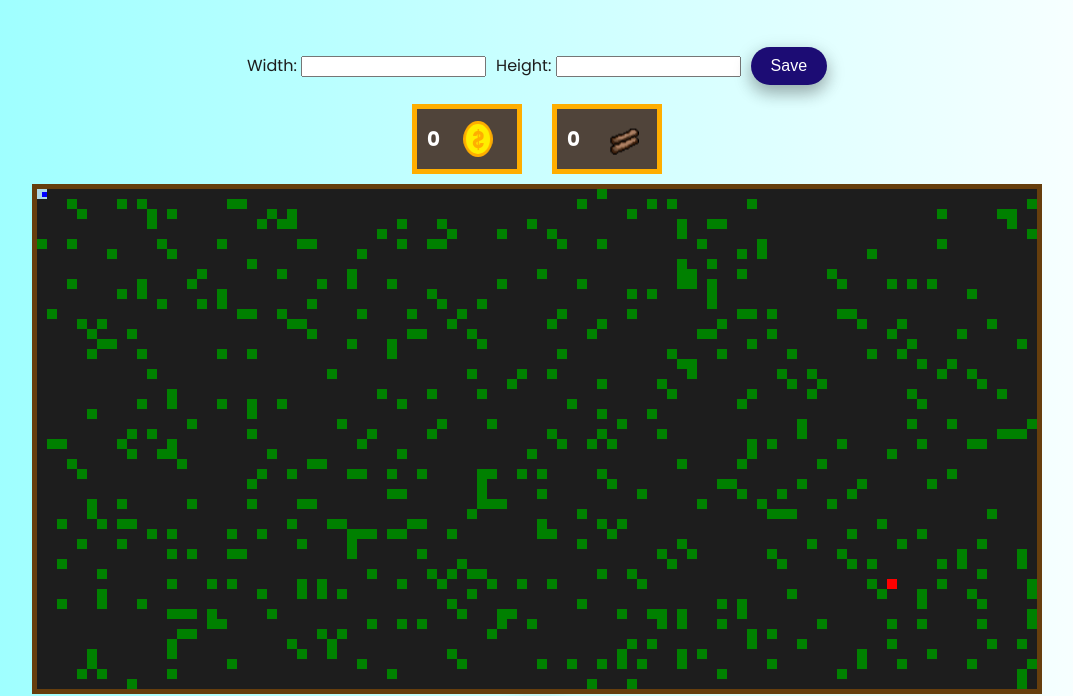
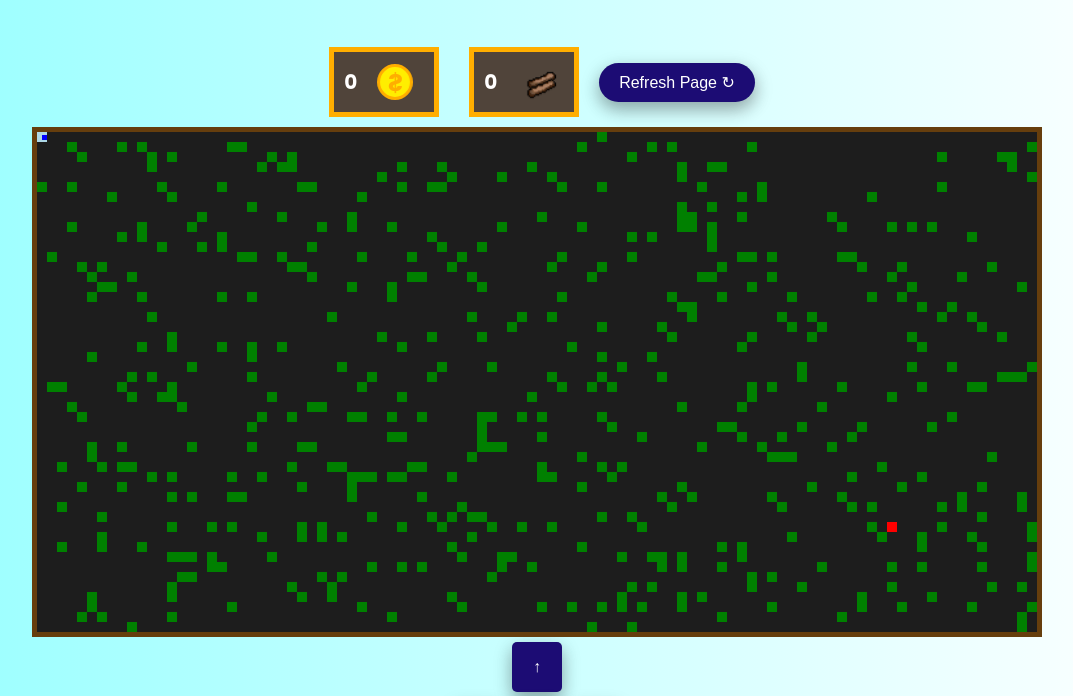
Before and after one commit to MarcoGomezGutierrez/Gatsby-Plantilla, a Gatsby site: page /game in a window 1280 px wide. Shown: the part 141-837 px from the top of the page, without its empty margins (103-1176 px from the left). Built offline with nearby package versions, Linux system fonts and the light colour scheme; Gatsby itself is replaced by a stand-in of ours.

Commit message:
El tablero se actualiza al refrescar la pagina

```diff
--- a/package.json
+++ b/package.json
@@ -17,6 +17,7 @@
   "dependencies": {
     "gatsby": "^4.19.2",
     "react": "^18.1.0",
-    "react-dom": "^18.1.0"
+    "react-dom": "^18.1.0",
+    "react-media": "^1.10.0"
   }
 }
--- a/src/pages/game.js
+++ b/src/pages/game.js
@@ -12,8 +12,18 @@ const GamePage = () => {
 
   const steps = 10;
 
-  const [gameWidth, setGameWidth] = useState(parseInt(1000));
-  const [gameHeight, setGameHeight] = useState(parseInt(500));
+  const [matches, setMatches] = useState(
+    window.matchMedia("(min-width: 1086px)").matches
+  )
+
+  useEffect(() => {
+    window
+    .matchMedia("(min-width: 1086px)")
+    .addEventListener('change', e => setMatches( e.matches ));
+  }, []);
+
+  const [gameWidth, setGameWidth] = useState(parseInt(matches ? 1000 : 500));
+  const [gameHeight, setGameHeight] = useState(parseInt(matches ? 500 : 500));
 
   const [x, setX] = useState(0);
   const [y, setY] = useState(0);
@@ -189,7 +199,7 @@ const GamePage = () => {
     setHeadY(headY);
   }
 
-  function save() {
+  /*function save() {
     var width = document.getElementById('1').value;
     var height = document.getElementById('2').value;
     setGameWidth(parseInt(width))
@@ -197,6 +207,10 @@ const GamePage = () => {
     setX(0)
     setY(0)
     console.log(`Width: ${gameWidth}, Height: ${gameHeight}`)
+  }*/
+
+  function refreshPage() {
+    window.location.reload(false);
   }
 
   const positionPlayer = {
@@ -233,11 +247,11 @@ const GamePage = () => {
   return (
     <main >
       <Header headerText="GAME"/>
-      <div className={style.navbar}>
+      {/*<div className={style.navbar}>
         <p>Width: <input id="1" type="number" name="width" required minLength="4" maxLength="8" size="10"/></p>
         <p>Height: <input id="2" type="number" name="height" required minLength="4" maxLength="8" size="10"/></p>
         <button className={`${ButtonStyle.button}`} onClick={save}>Save</button>
-      </div>
+      </div>*/}
 
       <div className={style.navbarItems}>
         <div className={Game.pointsContainer}>
@@ -248,13 +262,14 @@ const GamePage = () => {
           <p style={{fontWeight:700, fontSize: 20}}>{wood}</p>
           <div className={Game.wood}/>
         </div>
+        <button className={`${ButtonStyle.button}`} onClick={refreshPage}>Refresh Page &#8635;</button>
       </div>
 
       {/*Contenedor del Juego */}
       <div className={Game.container}  style={dimensions}>
         <div className={Game.cursor} style={positionPlayer}><div style={playerHead}/></div>
         <div className={Game.cursor} style={positionApple}/>
-        <Trees getTreesFromChild={getTreesFromChild} multiple={multiple} RandomMinToMax={RandomMinToMax} width={gameWidth} height={gameHeight} steps={steps}/>
+        <Trees getTreesFromChild={getTreesFromChild} multiple={multiple} RandomMinToMax={RandomMinToMax} numTrees={matches ? 500 : 300} width={gameWidth} height={gameHeight} steps={steps}/>
       </div>
       {/*-------------------------------------------------*/}
 
--- a/src/pages/trees.js
+++ b/src/pages/trees.js
@@ -11,7 +11,7 @@ class Tree {
 /* Este componente de React se encarga de Generar el número de árboles que especifiques por parametro*/
 const Trees = (props) => {
 
-    const numTrees = 500;
+    const numTrees = props.numTrees;
 
 
     function addTrees () {
```
Also changed, not shown: 1 other file.
